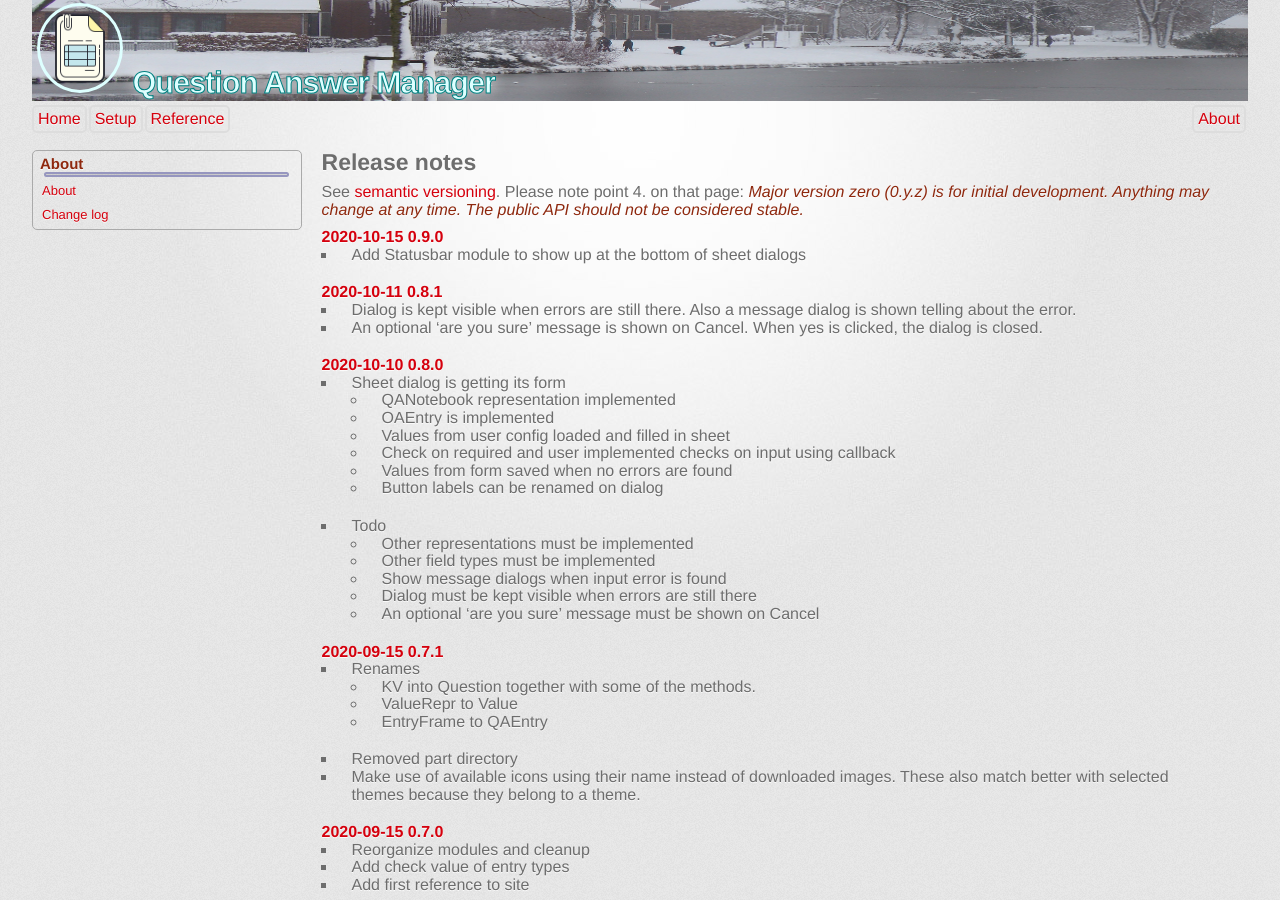
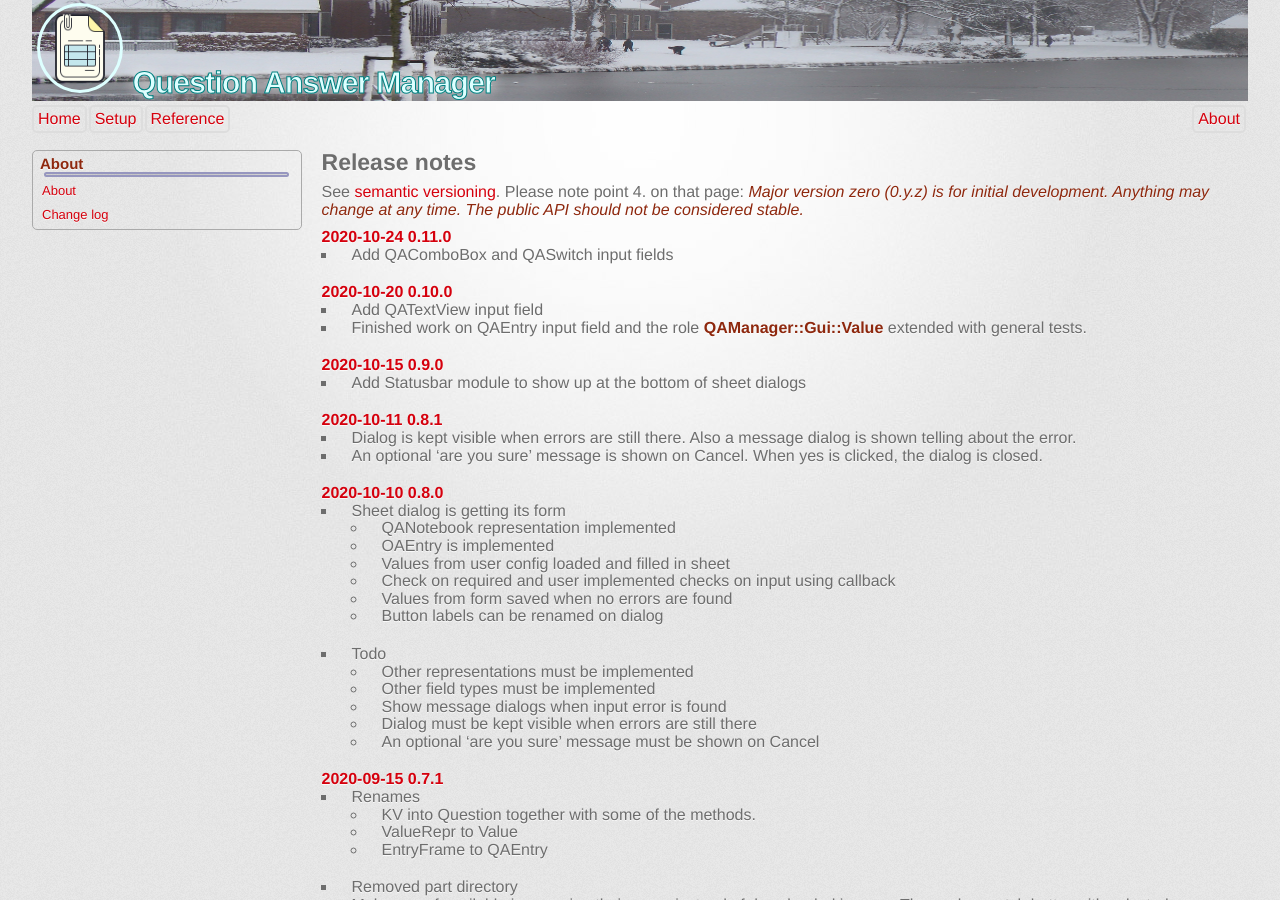
Before and after one commit to MARTIMM/qa-manager, a Jekyll site: the page built from docs/content-docs/about/release-notes.md, in a window 1280 px wide and 900 px high. Built offline with Jekyll 4.4.1, drawn with Linux system fonts in a browser that asks for light colours; some web fonts are replaced.

Commit message:
notes and version

```diff
--- a/META6.json
+++ b/META6.json
@@ -1,7 +1,7 @@
 {
   "description": "Q & A Manager",
   "name": "QAManager",
-  "version": "0.10.0",
+  "version": "0.11.0",
   "authors": [ "Marcel Timmerman"],
   "tags": [ "questionnaire", "configuration", "application", "tool", "gtk"],
 
@@ -26,8 +26,10 @@
     "QAManager::Gui::Dialog": "lib/QAManager/Gui/Dialog.pm6",
     "QAManager::Gui::Frame": "lib/QAManager/Gui/Frame.pm6",
     "QAManager::Gui::OkMsgDialog": "lib/QAManager/Gui/OkMsgDialog.pm6",
+    "QAManager::Gui::QAComboBox": "lib/QAManager/Gui/QAComboBox.pm6",
     "QAManager::Gui::QAEntry": "lib/QAManager/Gui/QAEntry.pm6",
     "QAManager::Gui::QALabel": "lib/QAManager/Gui/QALabel.pm6",
+    "QAManager::Gui::QASwitch": "lib/QAManager/Gui/QASwitch.pm6",
     "QAManager::Gui::QATextView": "lib/QAManager/Gui/QATextView.pm6",
     "QAManager::Gui::Question": "lib/QAManager/Gui/Question.pm6",
     "QAManager::Gui::Set": "lib/QAManager/Gui/Set.pm6",
--- a/docs/content-docs/about/release-notes.md
+++ b/docs/content-docs/about/release-notes.md
@@ -7,6 +7,13 @@ layout: sidebar
 # Release notes
 
 See [semantic versioning](http://semver.org/). Please note point 4. on that page: **_Major version zero (0.y.z) is for initial development. Anything may change at any time. The public API should not be considered stable._**
+
+#### 2020-10-24 0.11.0
+* Add QAComboBox and QASwitch input fields
+
+#### 2020-10-20 0.10.0
+* Add QATextView input field
+* Finished work on QAEntry input field and the role **QAManager::Gui::Value** extended with general tests.
 
 #### 2020-10-15 0.9.0
 * Add Statusbar module to show up at the bottom of sheet dialogs
```
